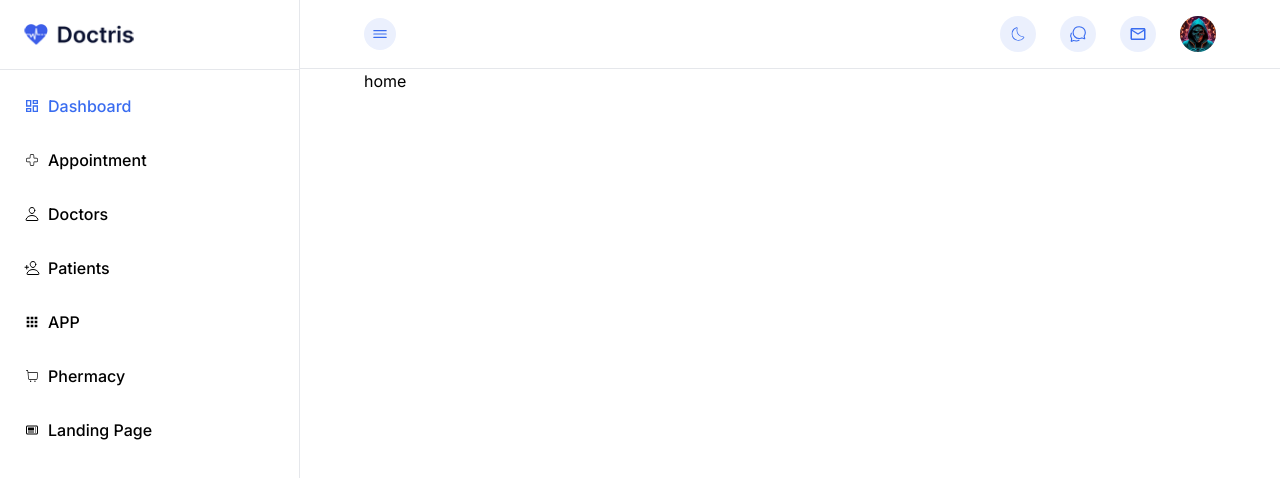
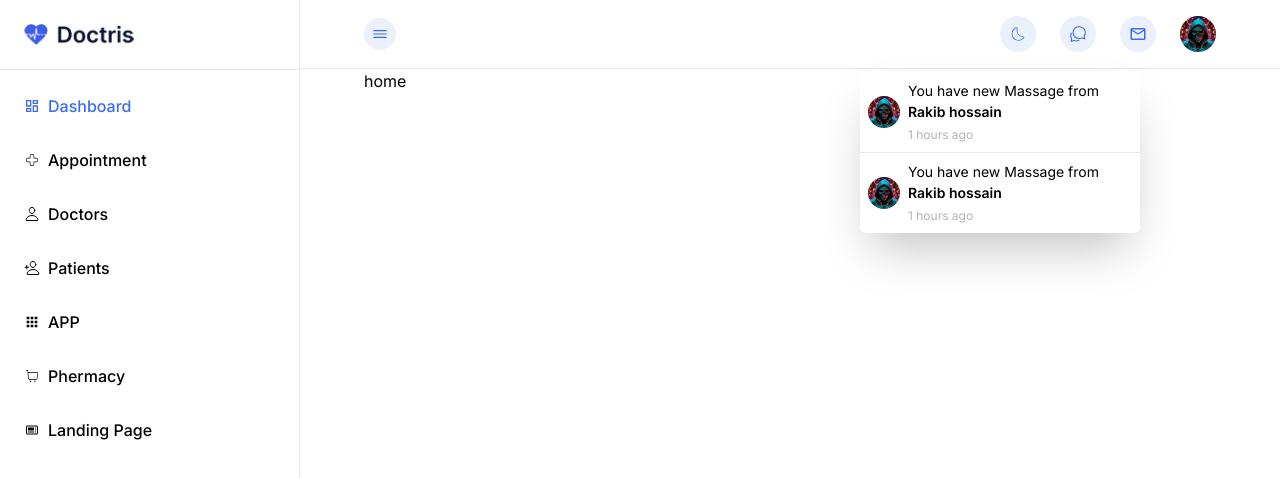
Before and after one commit to MRP-rakib/dashboard, a Next.js app: page / in a window 1280 px wide. Both pictures are taken after a click on the element 1078 px from the left and 34 px from the top of the page. Shown: the top 478 px of the page. Built offline with nearby package versions, Linux system fonts and the light colour scheme.

Commit message:
chat & email notification component added

```diff
--- a/src/components/navbar/Navbar.tsx
+++ b/src/components/navbar/Navbar.tsx
@@ -7,13 +7,31 @@ import { CiDark } from "react-icons/ci";
 import { IoChatbubblesOutline } from "react-icons/io5";
 import { MdOutlineEmail } from "react-icons/md";
 import Image from 'next/image';
-import { useEffect} from 'react';
+import { useEffect, useState} from 'react';
 import { toggleTheme } from '@/redux/darkmodeSlice';
 import { CiLight } from "react-icons/ci";
+import EmailNotification from '../notifications/EmailNotification';
+import ChatNotification from '../notifications/ChatNotification';
+
+
 function Navbar() {
     const dispatch = useAppDispatch()
      const {dark} = useAppSelector(state=>state.darkmode)
+     const [emailNoti,setEmailNoti] = useState<boolean>(false)
+     const [chatNoti,setChatNoti] = useState<boolean>(false)
 
+     const handelEmailNoti=()=>{
+        setEmailNoti(state=>state=!state)
+        if(!emailNoti){
+            setChatNoti(false)
+        }
+     }
+     const handelCahtNoti=()=>{
+        setChatNoti(state=>state=!state)
+        if(!chatNoti){
+            setEmailNoti(false)
+        }
+     }
      useEffect(()=>{
         if(dark){
             document.documentElement.classList.add('dark')
@@ -35,14 +53,20 @@ function Navbar() {
                     bg-[#EBF0FD] dark:bg-[#1F2F48] hover:bg-[#396CF0] flex items-center justify-center w-7.5 h-7.5 lg:w-9  lg:h-9 rounded-full
                      transition-colors duration-300 cursor-pointer'>{dark?(<CiLight />):(<CiDark />)}
                         </span>
-                        <span className='text-[18px] text-primary hover:text-white
+                        <div className=' relative'>
+                            <span onClick={handelCahtNoti} className='text-[18px] text-primary hover:text-white
                     bg-[#EBF0FD] dark:bg-[#1F2F48] hover:bg-[#396CF0] flex items-center justify-center w-7.5 h-7.5 lg:w-9  lg:h-9 rounded-full
                      transition-colors duration-300 cursor-pointer'><IoChatbubblesOutline />
                         </span>
-                        <span className='text-[18px] text-primary hover:text-white
+                        <ChatNotification chatNoti={chatNoti}/>
+                        </div>
+                        <div className=' relative'>
+                            <span onClick={handelEmailNoti} className='text-[18px] text-primary hover:text-white
                     bg-[#EBF0FD] dark:bg-[#1F2F48] hover:bg-[#396CF0] flex items-center justify-center w-7.5 h-7.5 lg:w-9  lg:h-9 rounded-full
                      transition-colors duration-300 cursor-pointer'><MdOutlineEmail />
                         </span>
+                        <EmailNotification emailNoti={emailNoti}/>
+                        </div>
                         <span className='text-[18px] text-primary hover:text-white
                     bg-[#EBF0FD] dark:bg-[#1F2F48] hover:bg-[#396CF0] flex items-center justify-center w-7.5 h-7.5 lg:w-9  lg:h-9 rounded-full
                      transition-colors duration-300 cursor-pointer overflow-hidden'>
--- /dev/null
+++ b/src/components/notifications/ChatNotification.tsx
@@ -0,0 +1,28 @@
+import Image from 'next/image'
+import React from 'react'
+interface chatProps{
+    chatNoti:boolean
+}
+function ChatNotification({chatNoti}:chatProps) {
+  return (
+    <div className={`${!chatNoti&&'hidden'} absolute w-[280px] top-14 -left-[200px] shadow-2xl rounded-md bg-white divide-y divide-gray-200 z-20`}>
+            <div className='flex items-center gap-2 py-2 px-2'>
+                <Image src='/profile.jpg' width={32} height={32} alt='profile' className=' rounded-full object-center'/>
+                <span className='flex items-center gap-1 flex-wrap'>
+                    <p className='text-[14px]'>You have new Massage from <span className=' font-semibold'>Rakib hossain</span></p>
+                    <p className='text-[12px] text-[rgba(0,0,0,0.3)]'>1 hours ago</p>
+                </span>
+            </div>
+            <div className='flex items-center gap-2 py-2 px-2'>
+                <Image src='/profile.jpg' width={32} height={32} alt='profile' className=' rounded-full object-center'/>
+                <span className='flex items-center gap-1 flex-wrap'>
+                    <p className='text-[14px]'>You have new Massage from <span className=' font-semibold'>Rakib hossain</span></p>
+                    <p className='text-[12px] text-[rgba(0,0,0,0.3)]'>1 hours ago</p>
+                </span>
+            </div>
+
+        </div>
+  )
+}
+
+export default ChatNotification
--- /dev/null
+++ b/src/components/notifications/EmailNotification.tsx
@@ -0,0 +1,27 @@
+import Image from 'next/image'
+import React from 'react'
+interface emailProps {
+    emailNoti:boolean
+}
+function EmailNotification({emailNoti}:emailProps) {
+  return (
+    <div className={`${!emailNoti&&'hidden'} absolute w-[280px] top-14 -left-[200px] shadow-2xl rounded-md bg-white divide-y divide-gray-200 z-20`}>
+        <div className='flex items-center gap-2 py-2 px-2'>
+            <Image src='/profile.jpg' width={32} height={32} alt='profile' className=' rounded-full object-center'/>
+            <span className='flex items-center gap-1 flex-wrap'>
+                <p className='text-[14px]'>You have new Email from <span className=' font-semibold'>Rakib hossain</span></p>
+                <p className='text-[12px] text-[rgba(0,0,0,0.3)]'>1 hours ago</p>
+            </span>
+        </div>
+        <div className='flex items-center gap-2 py-2 px-2'>
+            <Image src='/profile.jpg' width={32} height={32} alt='profile' className=' rounded-full object-center'/>
+            <span>
+                <p className='text-14px'>You have new Email from <span className=' font-semibold'>Rakib</span></p>
+                <p className='text-[12px] text-[rgba(0,0,0,0.3)]'>1 hours ago</p>
+            </span>
+        </div>
+    </div>
+  )
+}
+
+export default EmailNotification
```
